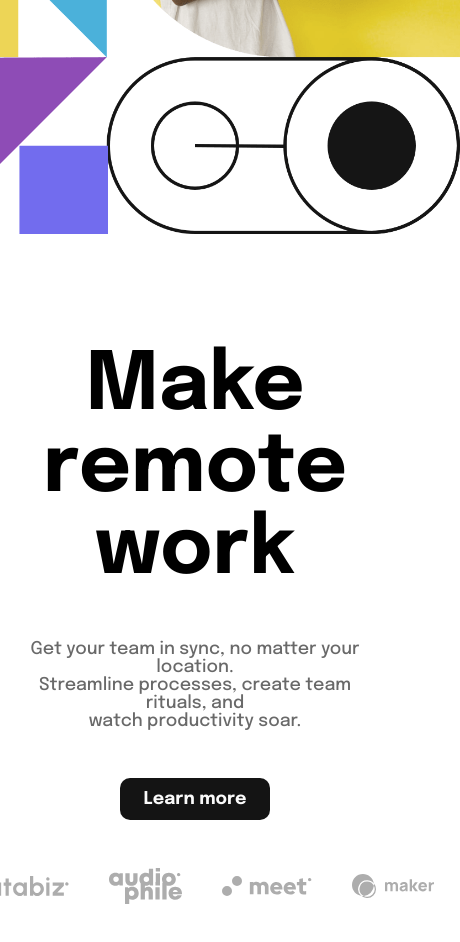
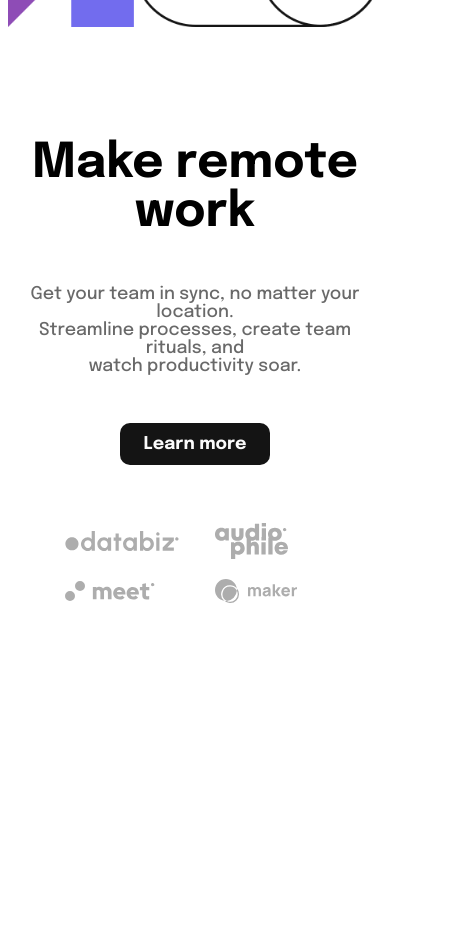
Before and after one commit to RuFuRu/Intro-Section, a plain HTML site: page index.html in a window 390 px wide. Shown: the part 580-1522 px from the top of the page, 460 px wide, since content can reach past the window. After the commit the page ends 1289 px from the top, so only its background shows below. Drawn offline with Linux system fonts and the light colour scheme.

Commit message:
mobile responsiveness

```diff
--- a/sass/_media-queries.scss
+++ b/sass/_media-queries.scss
@@ -9,6 +9,7 @@
 }
 
 @media (max-width: 1088px) {
+  body {
     main {
       flex-direction: column-reverse;
       align-items: center;
@@ -17,7 +18,7 @@
         padding-right: 0 !important;
         margin-bottom: 5rem;
         h1 {
-        font-size: 5rem !important;
+          font-size: 5rem;
           text-align: center;
         }
         p {
@@ -30,6 +31,7 @@
         .description-logo-container {
           justify-content: center;
           margin-top: 3rem !important;
+        }
       }
     }
   }
@@ -59,3 +61,9 @@
     margin-left: auto;
   }
 }
+
+@media (max-width: 556px) {
+  h1 {
+    font-size: 3rem !important;
+  }
+}
--- a/sass/styles.scss
+++ b/sass/styles.scss
@@ -69,13 +69,15 @@ main {
       cursor: pointer;
     }
     .description-logo-container {
-      display: flex;
+      display: grid;
+      grid-template-columns: repeat(auto-fit, 110px);
       align-items: center;
       column-gap: 40px;
       margin-top: 7rem;
+      height: 100px;
     }
   }
   .large-image {
-    width: clamp(530px, 60%, 550px);
+    width: clamp(375px, 60%, 550px);
   }
 }
```
Also changed, not shown: css/styles.css, 1 other file. Lines whose indentation alone changed are shown as unchanged.
